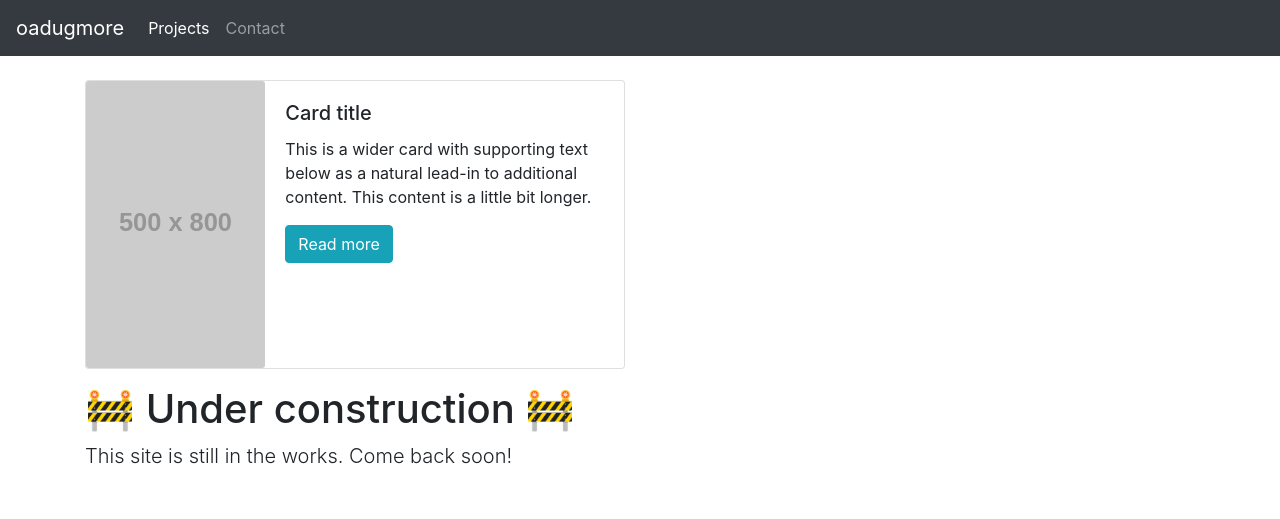
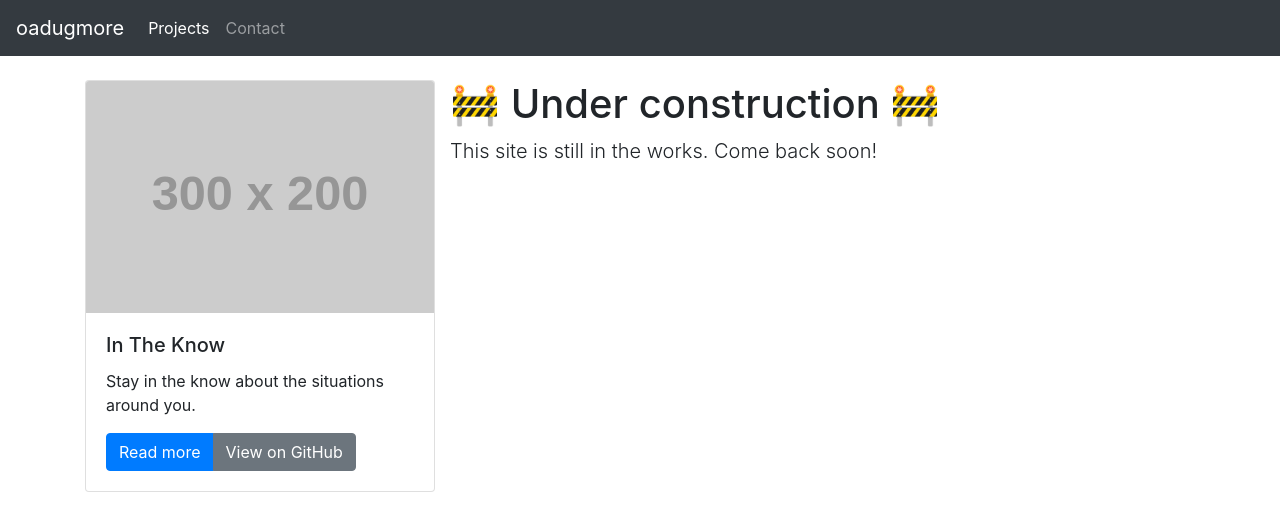
Before and after one commit to oadugmore/oadugmore.github.io, a plain HTML site: page index.html in a window 1280 px wide. Drawn offline with nearby package versions, Linux system fonts and the light colour scheme; placeholder pictures from the web are drawn by us.

Commit message:
use vertical card instead

```diff
--- a/index.html
+++ b/index.html
@@ -30,6 +30,7 @@
                 font-size: 3.5rem;
             }
         }
+
         /* .item {
             flex-basis: 5rem;
         } */
@@ -75,22 +76,28 @@
     </nav>
 
     <main role="main" class="container">
-        <div class="card mb-3" style="max-width: 540px;">
-            <div class="row no-gutters">
-              <div class="col-md-4">
-                <img src="https://via.placeholder.com/500x800" class="card-img" alt="..." style="max-height: 800px;">
-              </div>
-              <div class="col-md-8">
-                <div class="card-body">
-                  <h5 class="card-title">Card title</h5>
-                  <p class="card-text">This is a wider card with supporting text below as a natural lead-in to additional content. This content is a little bit longer.</p>
-                  <a href="projects/in_the_know" class="btn btn-info">Read more</a>
-                  <!-- <p class="card-text"><small class="text-muted">Last updated 3 mins ago</small></p> -->
+        <div class="row">
+            <div class="col-md-4">
+                <div class="card mb-4">
+                    <img class="card-img-top" src="https://via.placeholder.com/300x200"
+                        alt="In The Know featured image">
+                    <div class="card-body">
+                        <h5 class="card-title">In The Know</h5>
+                        <p class="card-text">Stay in the know about the situations around you.</p>
+                        <div class="d-flex justify-content-between align-items-center">
+                            <div class="btn-group">
+                              <a href="https://intheknow.oadugmore.com" class="btn btn-primary">Read more</a>
+                              <a href="https://github.com/oadugmore/in_the_know" class="btn btn-secondary">View on GitHub</a>
+                              <!-- <a class="btn btn-info">Read more</a> -->
+                            </div>
+                        <!-- <p class="card-text"><small class="text-muted">Last updated 3 mins ago</small></p> -->
+                    </div>
+
+
                 </div>
-              </div>
             </div>
-          </div>
-        <div >
+        </div>
+        <div>
             <h1>🚧 Under construction 🚧</h1>
             <p class="lead">This site is still in the works. Come back soon!</p>
         </div>
```
